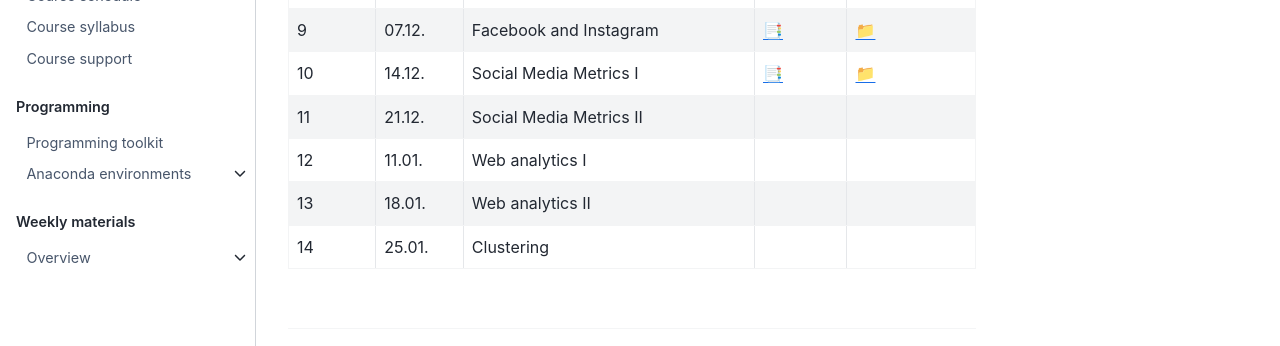
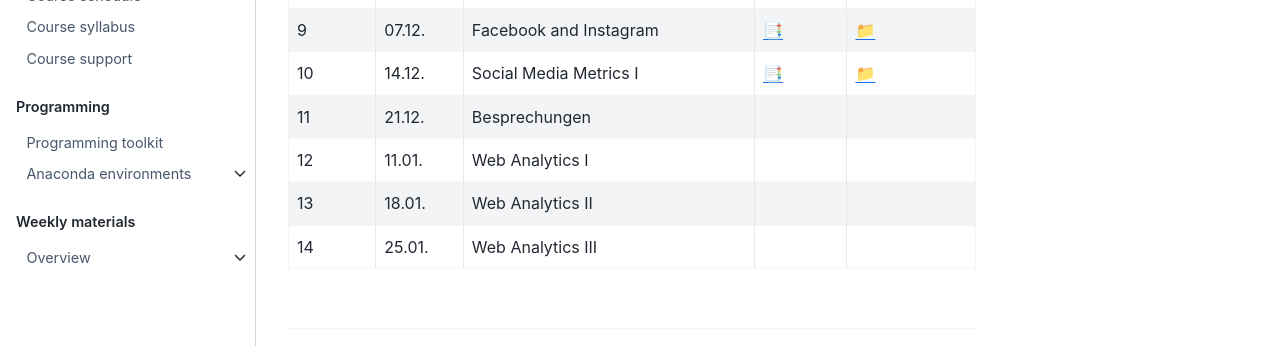
Before and after one commit to om2-ws22/website, a Jupyter Book: the page built from docs/course-overview.md, in a window 1280 px wide and 900 px high, scrolled down 543 px. Shown: the part 279-625 px from the top of the window. Built offline with Jupyter Book 1.0.4 settings and Sphinx 7.4.7 and the Sphinx Book theme 1.1.4, drawn with Linux system fonts in a browser that asks for light colours; comment, search, counter and statistics services are not loaded.

Commit message:
Update course-overview.md

```diff
--- a/docs/course-overview.md
+++ b/docs/course-overview.md
@@ -26,10 +26,10 @@ For a more detailed semester overview, take a look at the [course-schedule](../d
 |	8	|	30.11.	|	Web metrics II	|	[📑](https://drive.google.com/file/d/102ETVyf_u6osdgRJ2Fv6guipMjcXrmWM/view?usp=sharing)	|	[📁](../weeks/week8.md)	|
 |	9	|	07.12.	|	Facebook and Instagram	|	[📑](https://drive.google.com/file/d/10HbFeze2pe48N-9jTg8Ffcxu1JYzDYEe/view?usp=sharing)	|	[📁](../weeks/week9.md)	|
 |	10	|	14.12.	|	Social Media Metrics I	|	[📑](https://drive.google.com/file/d/10j_iwEcquhQMZtG3dFd1Hc8wmWpZKIkm/view?usp=sharing)	|	[📁](../weeks/week10.md)	|
-|	11	|	21.12.	|	Social Media Metrics II	|		|		|
-|	12	|	11.01.	|	Web analytics I	|		|		|
-|	13	|	18.01.	|	Web analytics II	|		|		|
-|	14	|	25.01.	|	Clustering	|		|		|
+|	11	|	21.12.	|	Besprechungen	|		|		|
+|	12	|	11.01.	|	Web Analytics I	|		|		|
+|	13	|	18.01.	|	Web Analytics II	|		|		|
+|	14	|	25.01.	|	Web Analytics III	|		|		|
 
 <br>
 
```
